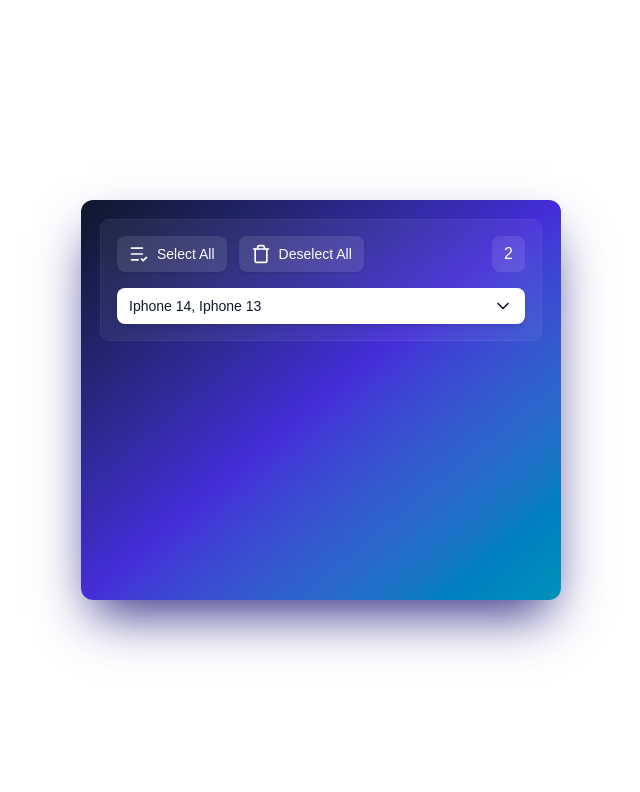
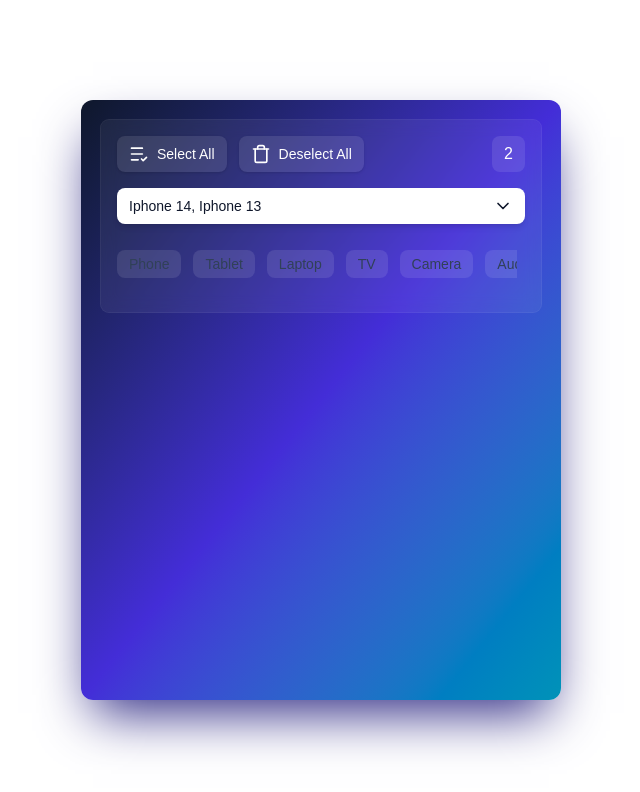
Before and after one commit to NiushaEbrahimi/interview-technical-step, a Next.js app in the folder dropdown/: page / in a window 1280 px wide. Shown: the top 792 px of the page, without its empty margins (319-959 px from the left). Built offline with nearby package versions, Linux system fonts and the light colour scheme.

Commit message:
refactor: enhance dropdown functionality by adding categories and modularizing item list rendering

```diff
--- a/dropdown/app/globals.css
+++ b/dropdown/app/globals.css
@@ -29,7 +29,7 @@
   color: var(--foreground);
   font-family: Arial, Helvetica, sans-serif;
 }
-
+/*
 ::-webkit-scrollbar {
   width: 10px;
   padding: 2px;
@@ -46,4 +46,4 @@
   width: 8px;
   background: var(--scrollbar-thumb);
   border-radius: 1rem;
-}
+} */
--- /dev/null
+++ b/dropdown/component/ListOfItems.tsx
@@ -0,0 +1,54 @@
+import { Check } from "lucide-react";
+import { ListboxOption, ListboxOptions } from '@headlessui/react';
+import { motion } from "framer-motion";
+import { electronics } from "@/public/data";
+
+export default function ListOfItems({ listRef, visibleCount, total, perPage, setVisibleCount }: { listRef: React.RefObject<HTMLDivElement>, visibleCount: number, total: number, perPage: number, setVisibleCount: (count: number) => void }) {
+
+    return(
+        <ListboxOptions
+            as={motion.div}
+            initial={{ opacity: 0, y: -6 }}
+            animate={{ opacity: 1, y: 0 }}
+            exit={{ opacity: 0, y: -6 }}
+            className="mt-3 p-5 max-h-120 w-full flex flex-col gap-2 rounded-lg"
+            >
+            <div
+                ref={listRef}
+                onScroll={(e) => {
+                const el = e.currentTarget
+                if (el.scrollTop + el.clientHeight >= el.scrollHeight - 24 && visibleCount < total) {
+                    setVisibleCount((v) => Math.min(total, v + perPage))
+                }
+                }}
+                className="overflow-auto max-h-120 space-y-2 px-1"
+            >
+                {electronics.slice(0, visibleCount).map((device) => (
+                <ListboxOption
+                    key={device.id}
+                    value={device}
+                    className={({ active, selected }) =>
+                    `flex items-center justify-between gap-3 rounded-lg px-3 py-2 cursor-pointer transition ${
+                        selected
+                        ? 'bg-gradient-to-r from-cyan-600 to-indigo-600 text-white shadow-md'
+                        : 'bg-white text-slate-700'
+                    } ${active ? 'ring-2 ring-cyan-300 ring-offset-2' : ''}`
+                    }
+                >
+                    {({ selected }) => (
+                    <>
+                        <div className="flex flex-col">
+                        <span className="text-sm font-medium">{device.name}</span>
+                        <span className={`text-xs ${selected ? 'text-white/90' : 'text-slate-400'}`}>
+                            {device.categorie}
+                        </span>
+                        </div>
+                        <Check className={`${selected ? 'inline-block h-5 w-5' : 'opacity-0 h-5 w-5'}`} />
+                    </>
+                    )}
+                </ListboxOption>
+                ))}
+            </div>
+        </ListboxOptions>
+    )
+}
--- a/dropdown/component/dropdownSelect.tsx
+++ b/dropdown/component/dropdownSelect.tsx
@@ -1,10 +1,11 @@
 "use client"
 
-import { Listbox, ListboxButton, ListboxOption, ListboxOptions } from '@headlessui/react'
-import { Check, ChevronDown, ListCheck, Trash } from 'lucide-react'
-import { AnimatePresence, motion } from 'framer-motion'
+import { Listbox, ListboxButton} from '@headlessui/react'
+import { ChevronDown, ListCheck, Trash } from 'lucide-react'
+import { AnimatePresence } from 'framer-motion'
 import { useState, useRef, useEffect } from 'react'
-import { electronics } from '@/public/data'
+import { electronics, categories } from '@/public/data'
+import ListOfItems from './ListOfItems'
 
 export default function DropDownSelect() {
   const [selected, setSelected] = useState([electronics[0], electronics[1]])
@@ -21,7 +22,7 @@
   const handleDeselectAll = () => setSelected([])
 
   return (
-    <div className="mx-auto w-120 min-h-100 rounded-xl bg-gradient-to-br from-slate-900 via-indigo-700 to-cyan-600 p-5 shadow-2xl shadow-indigo-900">
+    <div className="mx-auto w-120 min-h-150 rounded-xl bg-gradient-to-br from-slate-900 via-indigo-700 to-cyan-600 p-5 shadow-2xl shadow-indigo-900">
       <div className="rounded-lg bg-white/6 ring-1 ring-white/10 p-4 backdrop-blur-sm">
         <div className='flex flex-row justify-between'>
           <div className="flex gap-3 mb-4">
@@ -61,52 +62,25 @@
                 />
               </ListboxButton>
 
+              <div className=' mt-4 flex flex-row max-w-100 overflow-x-scroll items-center gap-3'>
+                {categories.map((cat) => (
+                  <div key={cat} className='text-sm font-medium bg-white/10 text-slate-700 px-3 py-1 rounded-lg mb-2
+                    hover:bg-white text-black cursor-pointer transition
+                  '>
+                    {cat}
+                  </div>
+                ))}
+              </div>
+
               <AnimatePresence>
                 {open && (
-                  <ListboxOptions
-                    as={motion.div}
-                    initial={{ opacity: 0, y: -6 }}
-                    animate={{ opacity: 1, y: 0 }}
-                    exit={{ opacity: 0, y: -6 }}
-                    className="mt-3 p-2 max-h-72 w-full flex flex-col gap-2 rounded-lg"
-                  >
-                    <div
-                      ref={listRef}
-                      onScroll={(e) => {
-                        const el = e.currentTarget
-                        if (el.scrollTop + el.clientHeight >= el.scrollHeight - 24 && visibleCount < total) {
-                          setVisibleCount((v) => Math.min(total, v + perPage))
-                        }
-                      }}
-                      className="overflow-auto max-h-56 space-y-2 px-1"
-                    >
-                      {electronics.slice(0, visibleCount).map((person) => (
-                        <ListboxOption
-                          key={person.id}
-                          value={person}
-                          className={({ active, selected }) =>
-                            `flex items-center justify-between gap-3 rounded-lg px-3 py-2 cursor-pointer transition ${
-                              selected
-                                ? 'bg-gradient-to-r from-cyan-600 to-indigo-600 text-white shadow-md'
-                                : 'bg-white text-slate-700'
-                            } ${active ? 'ring-2 ring-cyan-300 ring-offset-2' : ''}`
-                          }
-                        >
-                          {({ selected }) => (
-                            <>
-                              <div className="flex flex-col">
-                                <span className="text-sm font-medium">{person.name}</span>
-                                <span className={`text-xs ${selected ? 'text-white/90' : 'text-slate-400'}`}>
-                                  {person.categorie}
-                                </span>
-                              </div>
-                              <Check className={`${selected ? 'inline-block h-5 w-5' : 'opacity-0 h-5 w-5'}`} />
-                            </>
-                          )}
-                        </ListboxOption>
-                      ))}
-                    </div>
-                  </ListboxOptions>
+                  <ListOfItems
+                    listRef={listRef}
+                    visibleCount={visibleCount}
+                    total={total}
+                    perPage={perPage}
+                    setVisibleCount={setVisibleCount}
+                  />
                 )}
               </AnimatePresence>
             </>
--- a/dropdown/public/data.ts
+++ b/dropdown/public/data.ts
@@ -1,3 +1,14 @@
+export const categories = [
+  'Phone',
+  'Tablet',
+  'Laptop',
+  'TV',
+  'Camera',
+  'Audio',
+  'Smartwatch',
+  'Gaming console',
+]
+
 export const electronics = [
   { id: 1, name: 'Iphone 14', categorie: 'Phone' },
   { id: 2, name: 'Iphone 13', categorie: 'Phone' },
```
